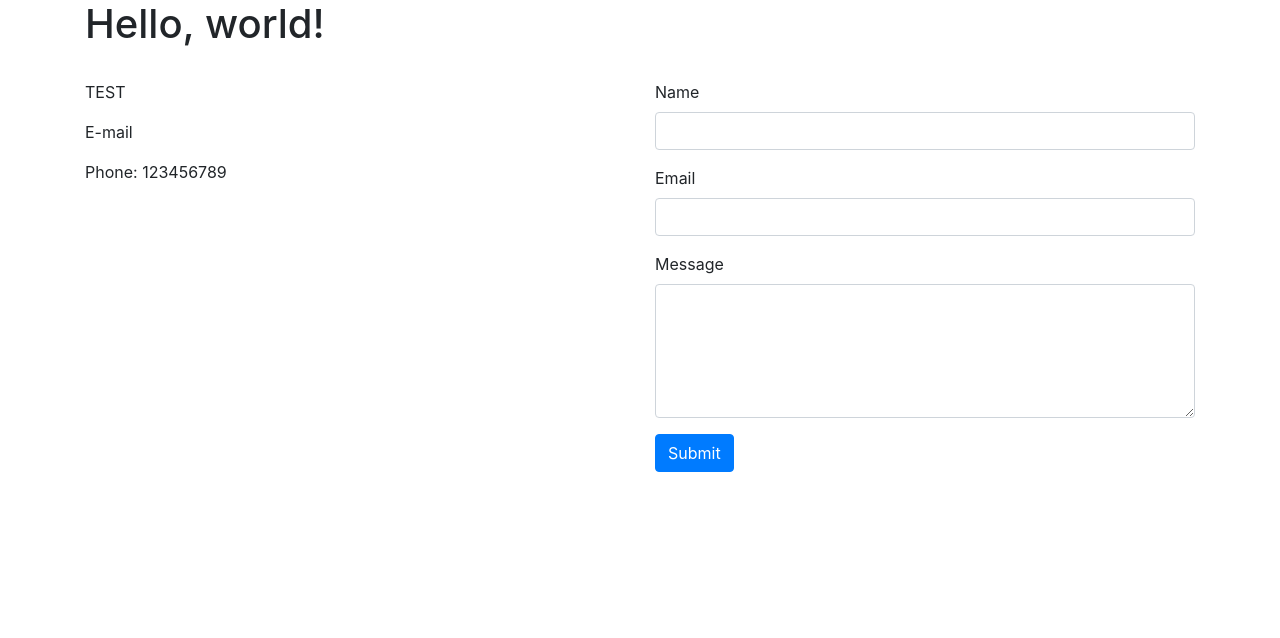
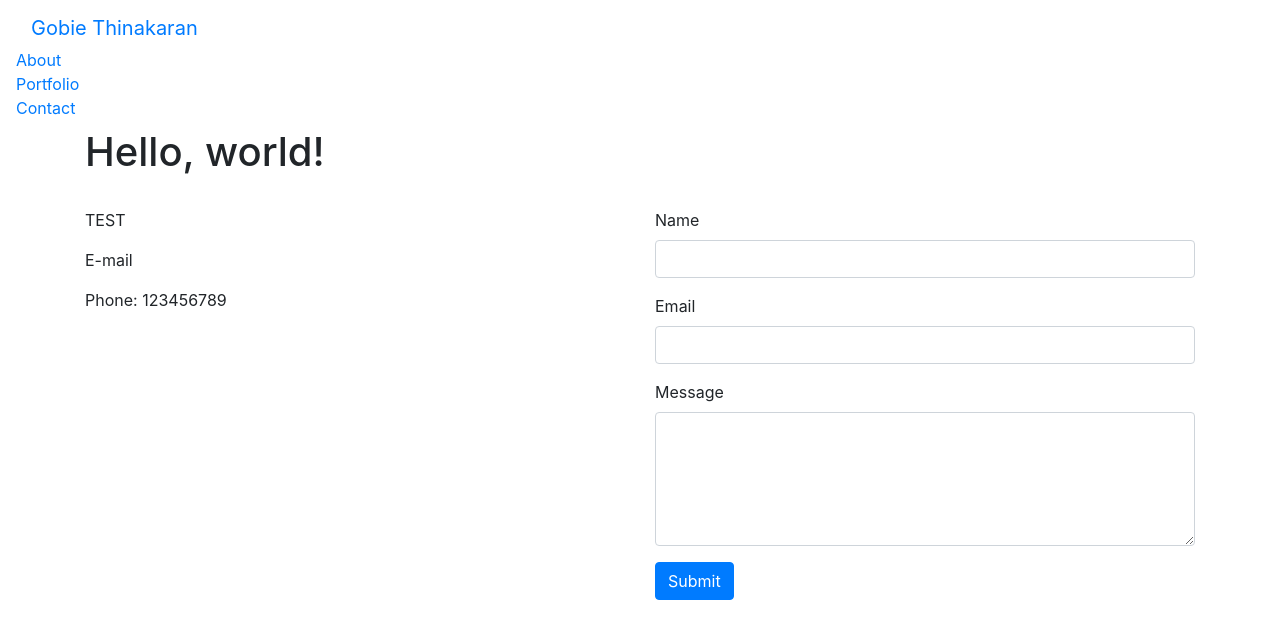
Before and after one commit to iamgobiet/Bootstrap-Portfolio, a plain HTML site: page contact.html in a window 1280 px wide. Drawn offline with nearby package versions, Linux system fonts and the light colour scheme.

Commit message:
contact page updated with navbar

```diff
--- a/contact.html
+++ b/contact.html
@@ -10,6 +10,21 @@
 
     <title>Contact Us</title>
   </head>
+  <nav class="navbar navbar-inverse">
+        <div class="container-fluid">
+            <div class="navbar-header">
+                <a class="navbar-brand" href="index.html">Gobie Thinakaran</a>
+            </div>
+
+        </div>
+        <div>
+          <ul class="navbar-nav">
+              <li><a href="index.html">About</a></li>
+              <li><a href="portfolio.html">Portfolio</a></li>
+              <li><a href="contact.html">Contact</a></li>
+          </ul>
+      </div>
+    </nav>
   <body>
       <div class="container contact-form">
             <h1>Hello, world!</h1>
```
